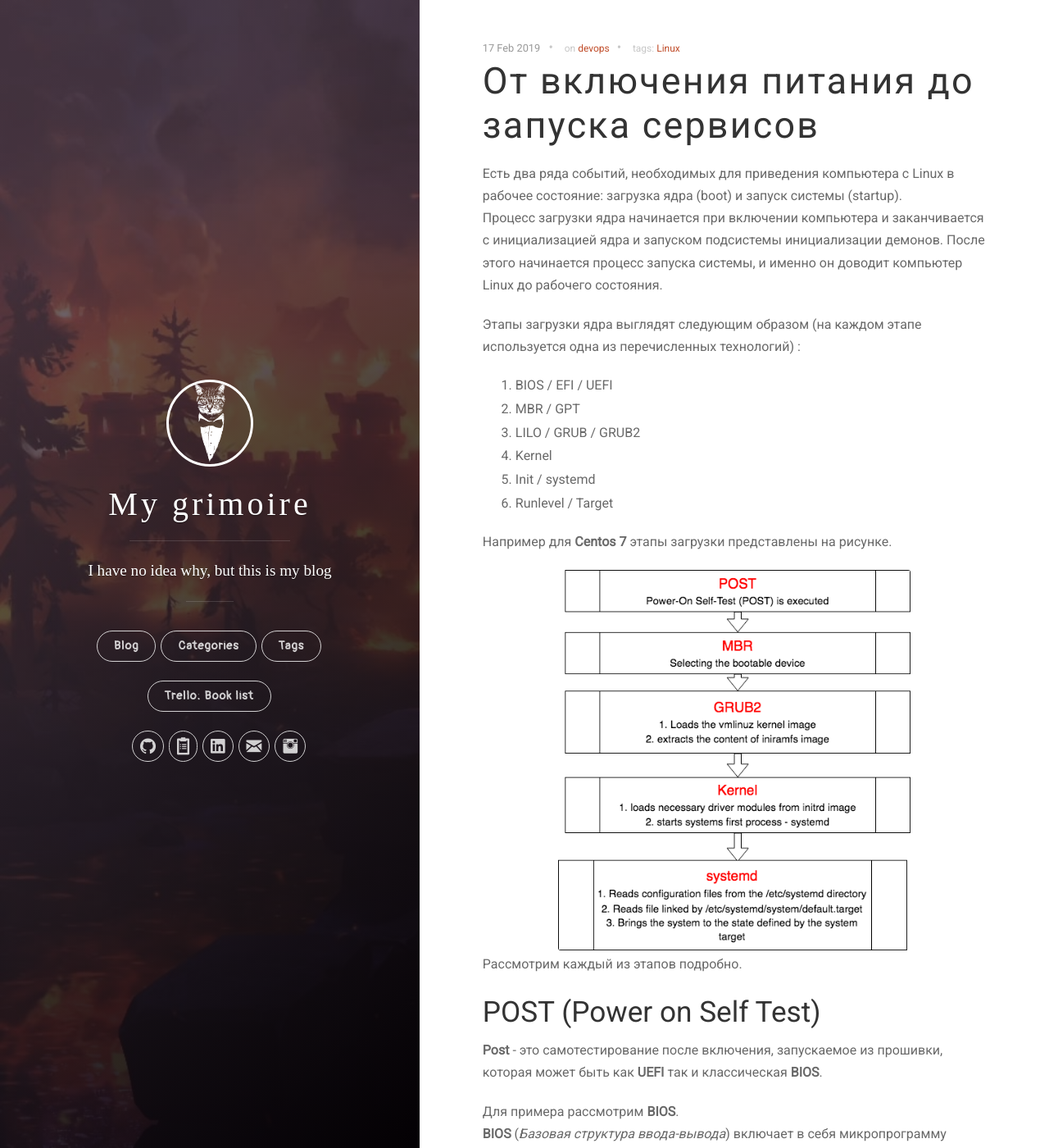
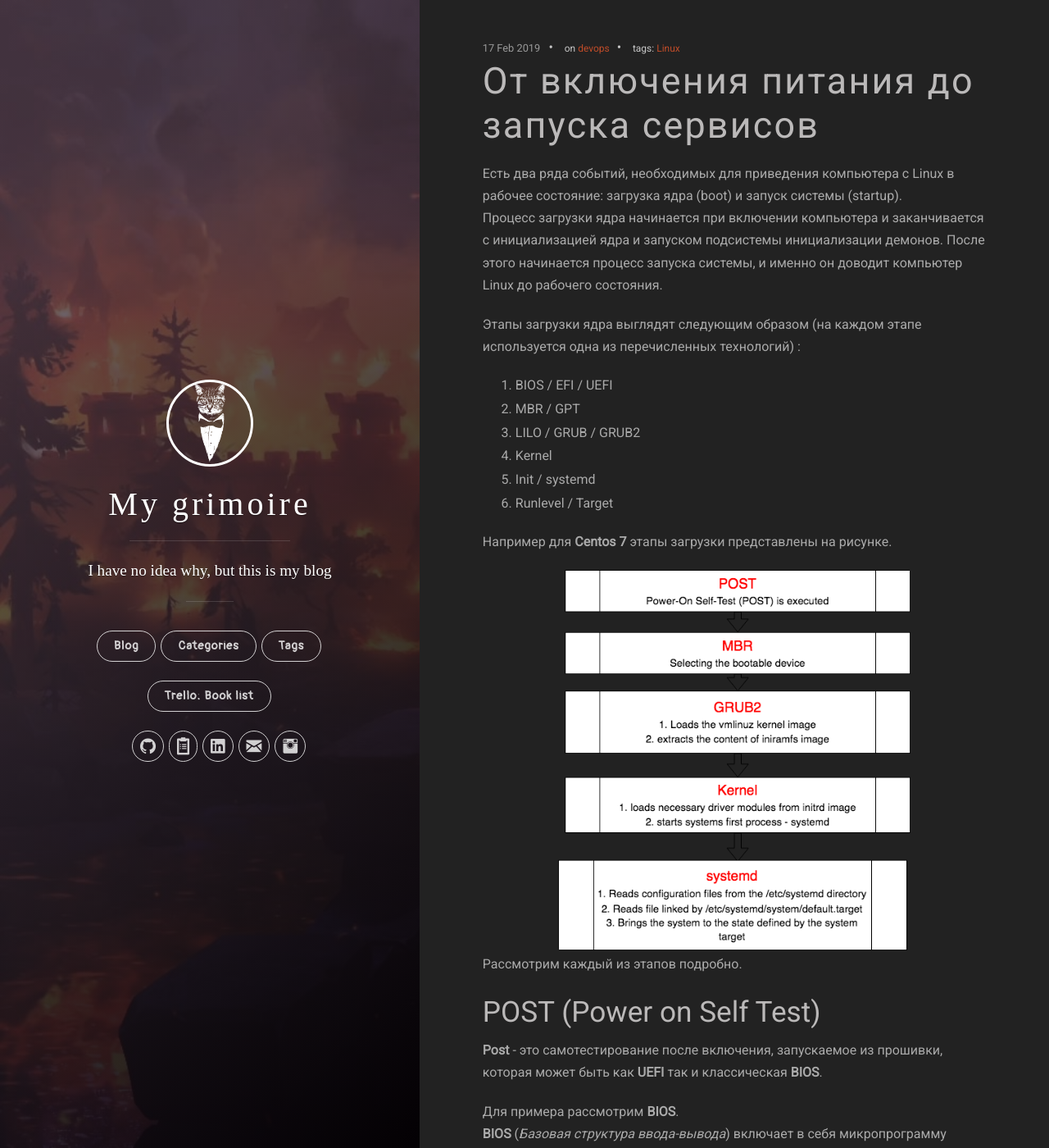
Before and after one commit to sonulen/my_grimoire, a Jekyll site: the page built from _posts/2019-02-17-server_load_process.markdown, in a window 1280 px wide and 1400 px high. Shown: the whole window at 82% size. Built offline with Jekyll 4.4.1, drawn with Linux system fonts in a browser that asks for light colours; some web fonts are replaced; comment, search, counter and statistics services are not loaded.

Commit message:
update: Dark theme

```diff
--- a/_sass/uno.scss
+++ b/_sass/uno.scss
@@ -17,7 +17,9 @@ article, aside, details, figcaption, figure, footer, header, hgroup, menu, nav,
 	display: block; }
 
 body {
-	line-height: 1; }
+    line-height: 1;
+    background-color: #222;
+}
 
 ol, ul {
 	list-style: none; }
@@ -927,7 +929,7 @@ html {
 body {
 	font-family: 'Roboto', sans-serif;
 	font-size: 1em;
-	color: #696969; }
+	color: #aaa; }
 
 ::selection {
 	background: #fae3df; }
@@ -955,7 +957,7 @@ h5 {
 	margin-bottom: .4em;
 	font-family: 'Roboto', regular;
 	font-weight: lighter;
-	color: #333333;
+	color: rgb(187, 185, 185);
 	-webkit-font-smoothing: antialiased; }
 
 h1 {
@@ -1022,10 +1024,10 @@ ul {
 
 code {
 	padding: .1em .4em;
-	background: #e8f2fb;
-	border: 1px solid #c9e1f6;
+	background: #272822;
+	border: 1px solid #21221d;
 	border-radius: 3px;
-	font-family: Consolas, Menlo, Monaco, Lucida Console, Liberation Mono, DejaVu Sans Mono, Bitstream Vera Sans Mono, Courier New, monospace, serif;
+	font-family: Fira Code, DejaVu Sans Mono, Consolas, Menlo, Monaco, Lucida Console, Liberation Mono, Bitstream Vera Sans Mono, Courier New, monospace, serif;
 	font-size: .85em; }
 
 pre {
@@ -1034,7 +1036,7 @@ pre {
 	background: #e8f2fb;
 	border: 1px solid #c9e1f6; */
 	border-radius: 3px;
-	font-family: Consolas, Menlo, Monaco, Lucida Console, Liberation Mono, DejaVu Sans Mono, Bitstream Vera Sans Mono, Courier New, monospace, serif;
+	font-family: Fira Code, DejaVu Sans Mono, Consolas, Menlo, Monaco, Lucida Console, Liberation Mono, Bitstream Vera Sans Mono, Courier New, monospace, serif;
 	font-size: .9em;
 	font-weight: normal;
 	line-height: 1.3em; }
@@ -1064,7 +1066,7 @@ pre {
 .excerpt {
 	margin: 0;
 	font-size: .9em;
-	color: #696969; }
+	color: #aaa; }
 
 .intro {
 	font-family: "Roboto Slab", serif;
@@ -1451,7 +1453,7 @@ i {
 	font-size: 1.5em;
 	line-height: 1.3em; }
 	.post-list__post-title a {
-		color: #333333; }
+		color: #aaa; }
 		.post-list__post-title a:hover {
 			color: #b9301c; }
 
```
